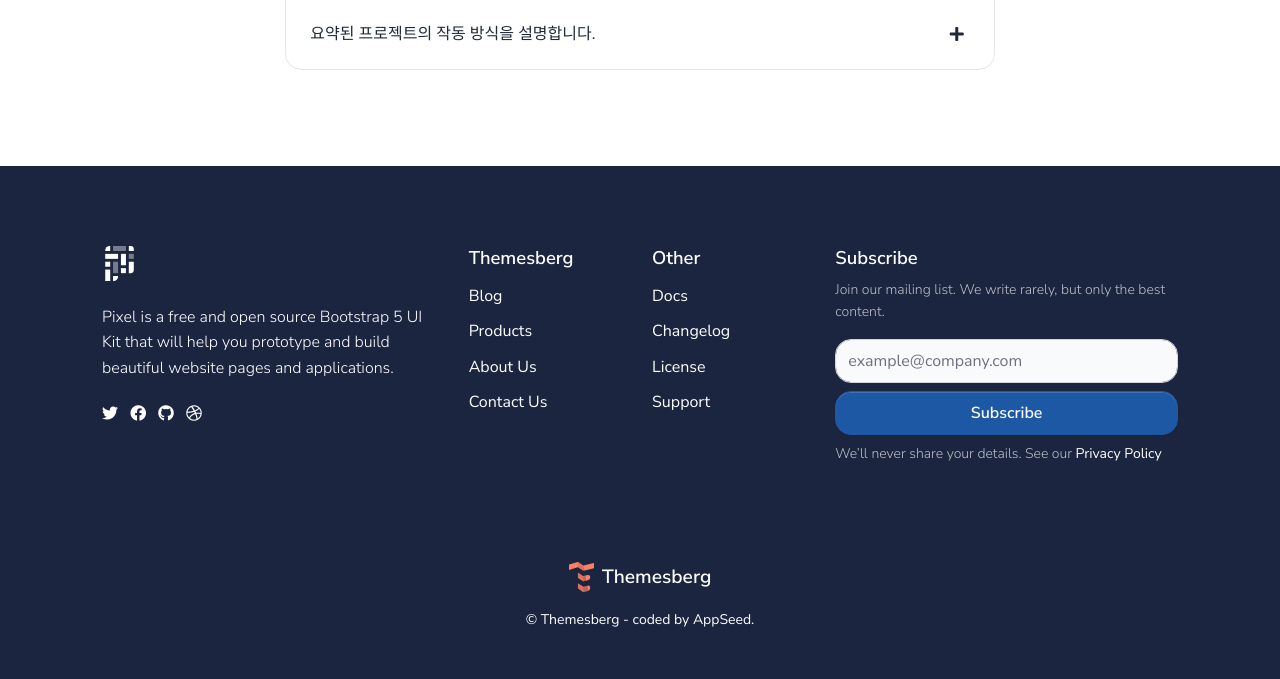
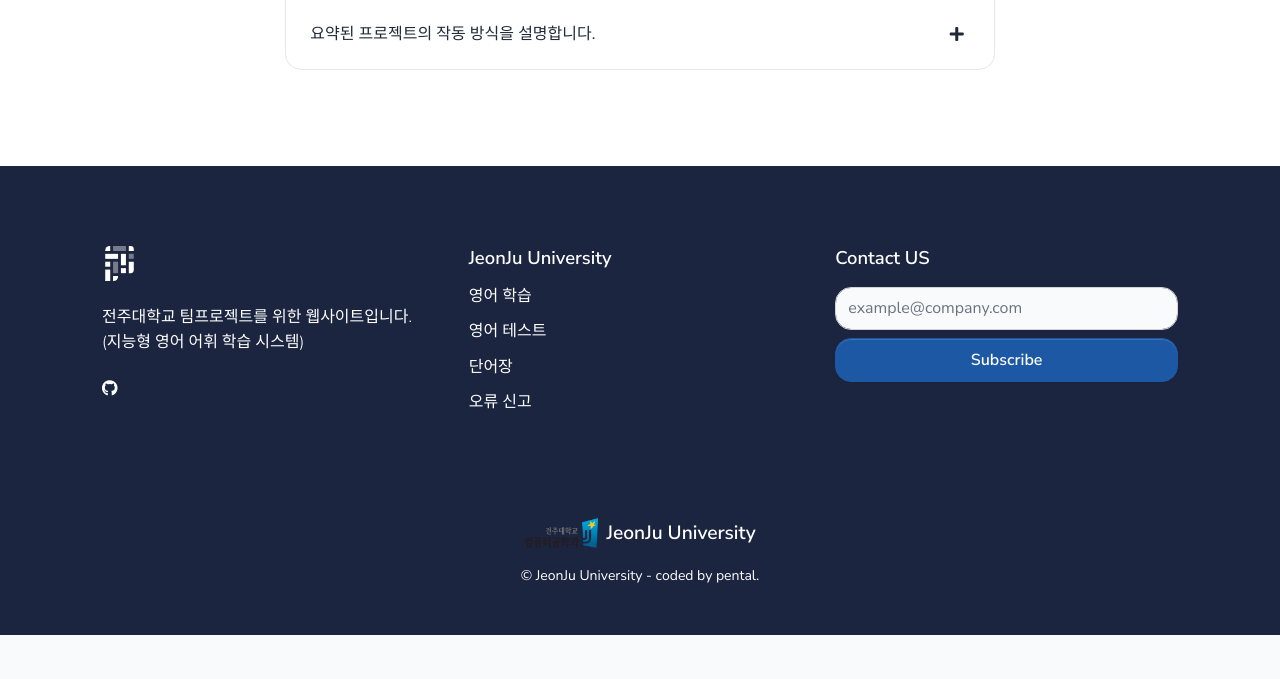
Before and after one commit to kim-do-hyeon/intelligent-english-study-system, a Flask app: page /index in a window 1280 px wide. Shown: the part 1803-2482 px from the top of the page. After the commit the page ends 2438 px from the top, so only its background shows below. Run offline with Flask 2, Linux system fonts and the light colour scheme; some libraries are stand-ins or nearby versions.

Commit message:
Delete garbage datas & update layouts

```diff
--- a/apps/home/routes.py
+++ b/apps/home/routes.py
@@ -48,7 +48,7 @@ def learn(subpath) :
                                gpt_data = gpt_values, index = index)
 
 @blueprint.route('/ajax', methods=['GET', 'POST'])
-# @login_required
+@login_required
 def ajax() :
     data = request.get_json()
     index = int(data['value'])
@@ -63,6 +63,7 @@ def ajax() :
         gpt_data.query.filter_by(id=index).update(dict(bug_count=int(bug_count)))
         db.session.commit()
         return jsonify(result = "success")
+
 @blueprint.route('/admin/<path:subpath>', methods=['GET', 'POST'])
 # @login_required
 def admin(subpath) :
--- a/apps/templates/home/word_learn.html
+++ b/apps/templates/home/word_learn.html
@@ -1,6 +1,6 @@
 {% extends "layouts/base.html" %}
 
-{% block title %} UI Tables {% endblock %}
+{% block title %}{% endblock %}
 
 <!-- Specific Page CSS goes HERE  -->
 {% block stylesheets %}{% endblock stylesheets %}
@@ -14,7 +14,7 @@
                 <div class="row justify-content-center">
                     <div class="col-12 col-md-8 text-center">
                         <h1 class="display-3 mb-4">-{{title}}-</h1>
-                        <p class="lead mb-5">해커스토익 단어장에 나온 단어들을 통해 ChatGpt를 이용하여 예문을 생성해드립니다.</p>
+                        <p class="lead mb-5">해커스 토익 단어장에 나온 단어들을 통해 ChatGpt를 이용하여 예문을 생성해드립니다.</p>
                     </div>
                 </div>
             </div>
--- a/apps/templates/includes/footer.html
+++ b/apps/templates/includes/footer.html
@@ -4,57 +4,31 @@
                 <div class="col-md-4">
                     <img class="navbar-brand-dark mb-4" height="35" src="/static/assets/img/brand/light.svg"
                         alt="Logo light">
-                    <p>Pixel is a free and open source Bootstrap 5 UI Kit that will help you prototype and build beautiful website pages and applications.</p>
+                    <p>전주대학교 팀프로젝트를 위한 웹사이트입니다.<br>
+                        (지능형 영어 어휘 학습 시스템)</p>
                     <ul class="social-buttons mb-5 mb-lg-0">
                         <li>
-                            <a href="https://twitter.com/themesberg" aria-label="twitter social link"
-                                class="icon-white me-2">
-                                <span class="fab fa-twitter"></span>
-                            </a>
-                        </li>
-                        <li>
-                            <a href="https://www.facebook.com/themesberg/" class="icon-white me-2"
-                                aria-label="facebook social link">
-                                <span class="fab fa-facebook"></span>
-                            </a>
-                        </li>
-                        <li>
-                            <a href="https://github.com/themesberg" aria-label="github social link" class="icon-white me-2">
+                            <a href="https://github.com/kim-do-hyeon" aria-label="github social link" class="icon-white me-2">
                                 <span class="fab fa-github"></span>
-                            </a>
-                        </li>
-                        <li>
-                            <a href="https://dribbble.com/themesberg" class="icon-white" aria-label="dribbble social link">
-                                <span class="fab fa-dribbble"></span>
                             </a>
                         </li>
                     </ul>
                 </div>
                 <div class="col-6 col-md-2 mb-5 mb-lg-0">
-                    <span class="h5">Themesberg</span>
+                    <span class="h5">JeonJu University</span>
                     <ul class="footer-links mt-2">
-                        <li><a target="_blank" href="https://themesberg.com/blog">Blog</a></li>
-                        <li><a target="_blank" href="https://themesberg.com/products">Products</a></li>
-                        <li><a target="_blank" href="https://themesberg.com/about">About Us</a></li>
-                        <li><a target="_blank" href="https://themesberg.com/contact">Contact Us</a></li>
+                        <li><a href="/learn/toeic">영어 학습</a></li>
+                        <li><a href="/exam/toeic">영어 테스트</a></li>
+                        <li><a href="/vocabulary_list">단어장</a></li>
+                        <li><a href="/report_bug">오류 신고</a></li>
                     </ul>
                 </div>
                 <div class="col-6 col-md-2 mb-5 mb-lg-0">
-                    <span class="h5">Other</span>
-                    <ul class="footer-links mt-2">
-                        <li><a href="https://themesberg.com/docs/bootstrap-5/pixel/getting-started/quick-start/"
-                                target="_blank">Docs</a></li>
-                        <li><a href="https://themesberg.com/docs/pixel-bootstrap/getting-started/changelog"
-                                target="_blank">Changelog</a></li>
-                        <li><a target="_blank" href="https://themesberg.com/licensing">License</a>
-                        </li>
-                        <li><a target="_blank"
-                                href="https://github.com/themesberg/pixel-bootstrap-ui-kit/issues">Support</a></li>
-                    </ul>
+
                 </div>
                 <div class="col-12 col-md-4 mb-5 mb-lg-0">
-                    <span class="h5">Subscribe</span>
-                    <p class="text-muted font-small mt-2">Join our mailing list. We write rarely, but only the best content.
+                    <span class="h5">Contact US</span>
+                    <p class="text-muted font-small mt-2">
                     </p>
                     <form action="#">
                         <div class="form-row mb-2">
@@ -70,20 +44,18 @@
                             </div>
                         </div>
                     </form>
-                    <p class="text-muted font-small m-0">We’ll never share your details. See our <a class="text-white"
-                            href="#">Privacy Policy</a></p>
                 </div>
             </div>
             <hr class="bg-secondary my-3 my-lg-5">
             <div class="row">
                 <div class="col mb-md-0">
-                    <a href="https://themesberg.com" target="_blank" class="d-flex justify-content-center mb-3">
-                        <img src="/static/assets/img/themesberg.svg" height="30" class="me-2" alt="Themesberg Logo">
-                        <p class="text-white fw-bold footer-logo-text m-0">Themesberg</p>
+                    <a href="https://jj.ac.kr" target="_blank" class="d-flex justify-content-center mb-3">
+                        <img src="/static/assets/img/jeonju_university.png" height="30" class="me-2" alt="Themesberg Logo">
+                        <p class="text-white fw-bold footer-logo-text m-0">JeonJu University</p>
                     </a>
                     <div class="d-flex text-center justify-content-center align-items-center" role="contentinfo">
                         <p class="fw-normal font-small mb-0">
-                            &copy; Themesberg - coded by AppSeed.
+                            &copy; JeonJu University - coded by pental.
                         </p>
                     </div>
                 </div>
```
Also changed, not shown: apps/templates/home/page-403.html (added, +47 -0 lines), apps/static/assets/img/jeonju_university.png (added).
